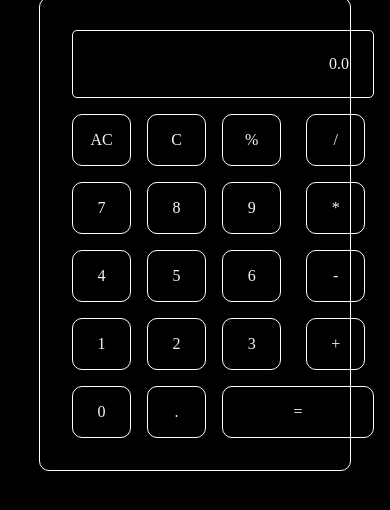
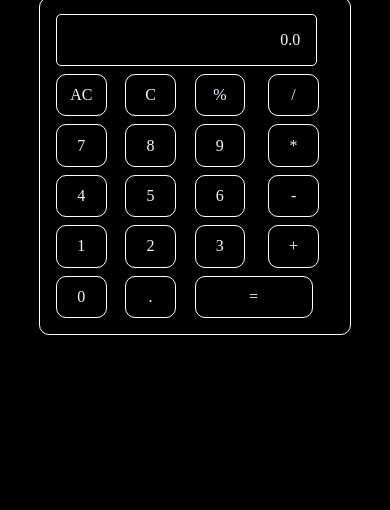
Before and after one commit to thapaji/basic-calculator, a plain HTML site: page index.html in a window 390 px wide. Shown: the part 104-614 px from the top of the page. Drawn offline with Linux system fonts and the light colour scheme.

Commit message:
more fixing for mobile

```diff
--- a/style.css
+++ b/style.css
@@ -125,26 +125,24 @@ h1 {
 }
 
 
-@media (width <= 650px) {
+@media (width <= 700px) {
   .wrapper {
     width: 80vw;
-    gap: 1rem;
+    gap: 0.5rem;
+    padding: 1rem;
   }
 
   .result {
-    grid-area: result;
-    border: 1px solid white;
-    border-radius: 5px;
-    padding: 1.5rem;
-    text-align: right;
+    padding: 1rem;
+    width: 94%;
   }
 
   .btn {
-    width: 7vh;
-    padding: 1rem;
+    width: 6vh;
+    padding: 0.7rem;
   }
   .btn-equals {
-    width: 18vh;
+    width: 14vh;
     border-radius: 10px;
   }
 }
```
